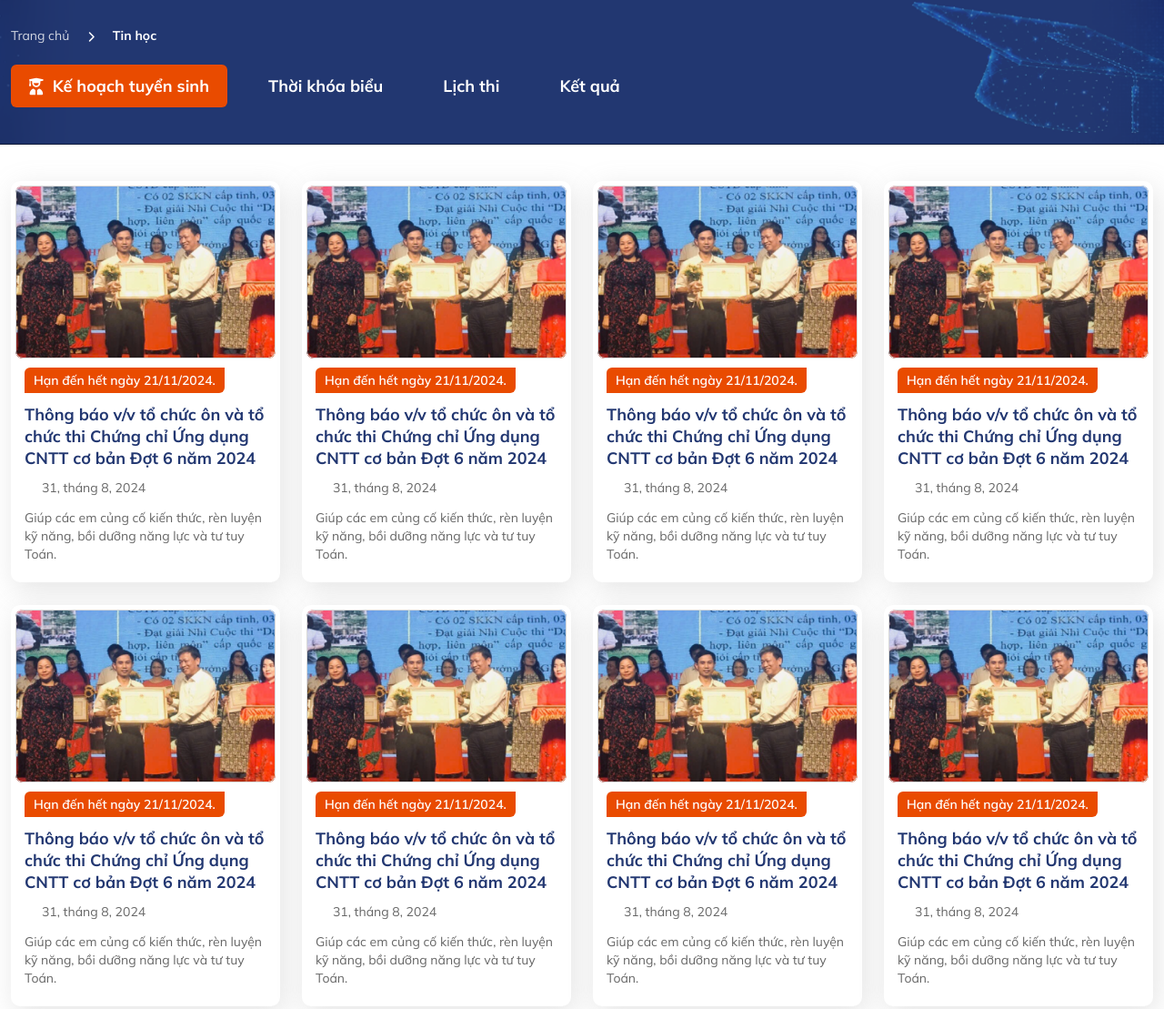
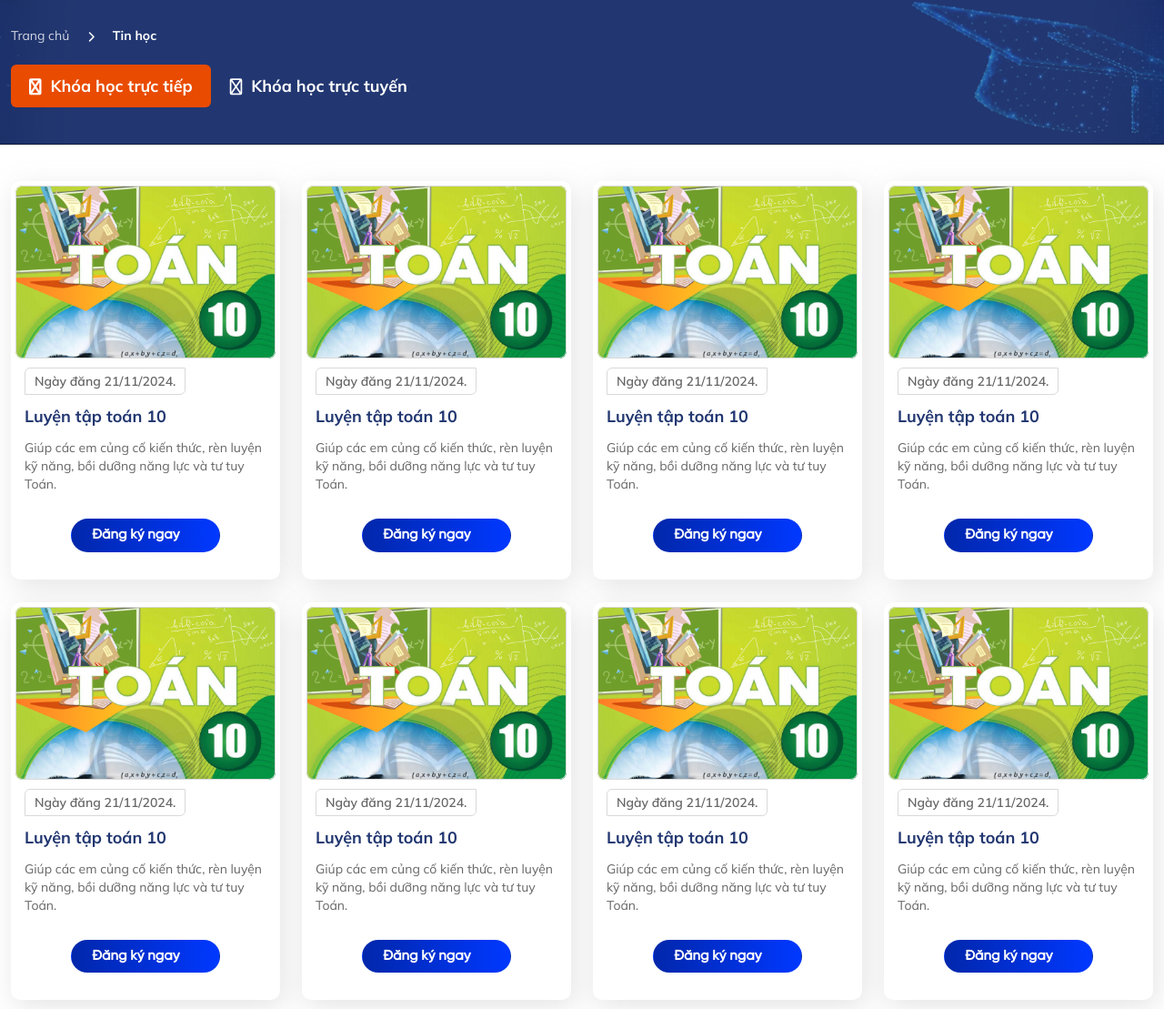
Before and after one commit to quyentt/lamaths, a plain HTML site: page dichvu.html in a window 1280 px wide. Shown: the part 101-1210 px from the top of the page at 91% size. Drawn offline with Linux system fonts and the light colour scheme; a web font is replaced by a local one.

Commit message:
thêm dịch vụ

```diff
--- a/assets/css/styles.css
+++ b/assets/css/styles.css
@@ -1032,6 +1032,9 @@ img {
   background-position: center;
   padding: 40px 0;
 }
+.page-header.page-header-detail {
+  background: url("../images/page-header-detail-bg.png");
+}
 .page-breadecumb ul {
   display: flex;
   align-items: center;
--- a/dichvu.html
+++ b/dichvu.html
@@ -223,40 +223,24 @@
                   class="tab-item active"
                   id="home-tab"
                   data-bs-toggle="tab"
-                  data-bs-target="#kehoachtuyensinh"
+                  data-bs-target="#course_offline"
+                  aria-selected="true"
+                  role="tab"
                 >
-                  <i class="fa-light fa-user-graduate"></i>
-                  <span>Kế hoạch tuyển sinh</span>
+                  <i class="fa-regular fa-screen-users"></i>
+                  <span>Khóa học trực tiếp</span>
                 </div>
                 <div
                   class="tab-item"
-                  class=""
                   id="profile-tab"
                   data-bs-toggle="tab"
-                  data-bs-target="#thoikhoabieu"
+                  data-bs-target="#course_online"
+                  aria-selected="false"
+                  tabindex="-1"
+                  role="tab"
                 >
-                  <i class="fa-light fa-calendar-day"></i>
-                  <span>Thời khóa biểu</span>
-                </div>
-                <div
-                  class="tab-item"
-                  class=""
-                  id="profile-tab"
-                  data-bs-toggle="tab"
-                  data-bs-target="#lichthi"
-                >
-                  <i class="fa-light fa-calendar-lines-pen"></i>
-                  <span>Lịch thi</span>
-                </div>
-                <div
-                  class="tab-item"
-                  class=""
-                  id="profile-tab"
-                  data-bs-toggle="tab"
-                  data-bs-target="#ketqua"
-                >
-                  <i class="fa-light fa-file-signature"></i>
-                  <span>Kết quả</span>
+                  <i class="fa-regular fa-chalkboard-user"></i>
+                  <span>Khóa học trực tuyến</span>
                 </div>
               </div>
             </div>
@@ -265,197 +249,197 @@
         <div class="page-content">
           <div class="container-app">
             <div class="tab-content">
-              <div class="tab-pane fade show active" id="kehoachtuyensinh">
+              <div class="tab-pane fade show active" id="course_offline">
                 <div class="row">
-                  <div
-                    class="col-12 col-md-6 col-lg-3 course-item service-item"
-                  >
+                  <div class="col-12 col-md-6 col-lg-3 course-item">
                     <div class="course-inner">
                       <a href="#" class="image">
-                        <img src="assets/images/newimg.png" alt="" />
+                        <img
+                          src="assets/images/book/banner-toan-lop10.png"
+                          alt=""
+                        />
                       </a>
                       <div class="meta">
-                        <div class="date">Hạn đến hết ngày 21/11/2024.</div>
-                        <div class="title">
-                          Thông báo v/v tổ chức ôn và tổ chức thi Chứng chỉ Ứng
-                          dụng CNTT cơ bản Đợt 6 năm 2024
-                        </div>
-                        <div class="date-post">
-                          <i class="fa-light fa-calendar-day"></i>
-                          <span>31, tháng 8, 2024</span>
-                        </div>
+                        <div class="date">Ngày đăng 21/11/2024.</div>
+                        <div class="title">Luyện tập toán 10</div>
                         <p>
                           Giúp các em củng cố kiến thức, rèn luyện kỹ năng, bồi
                           dưỡng năng lực và tư tuy Toán.
                         </p>
+                        <div class="d-flex justify-content-center has-btn">
+                          <a href="#" class="btn">
+                            <span>Đăng ký ngay</span>
+                            <i class="fa-light fa-arrow-right"></i>
+                          </a>
+                        </div>
                       </div>
                     </div>
                   </div>
-                  <div
-                    class="col-12 col-md-6 col-lg-3 course-item service-item"
-                  >
+                  <div class="col-12 col-md-6 col-lg-3 course-item">
                     <div class="course-inner">
                       <a href="#" class="image">
-                        <img src="assets/images/newimg.png" alt="" />
+                        <img
+                          src="assets/images/book/banner-toan-lop10.png"
+                          alt=""
+                        />
                       </a>
                       <div class="meta">
-                        <div class="date">Hạn đến hết ngày 21/11/2024.</div>
-                        <div class="title">
-                          Thông báo v/v tổ chức ôn và tổ chức thi Chứng chỉ Ứng
-                          dụng CNTT cơ bản Đợt 6 năm 2024
-                        </div>
-                        <div class="date-post">
-                          <i class="fa-light fa-calendar-day"></i>
-                          <span>31, tháng 8, 2024</span>
-                        </div>
+                        <div class="date">Ngày đăng 21/11/2024.</div>
+                        <div class="title">Luyện tập toán 10</div>
                         <p>
                           Giúp các em củng cố kiến thức, rèn luyện kỹ năng, bồi
                           dưỡng năng lực và tư tuy Toán.
                         </p>
+                        <div class="d-flex justify-content-center has-btn">
+                          <a href="#" class="btn">
+                            <span>Đăng ký ngay</span>
+                            <i class="fa-light fa-arrow-right"></i>
+                          </a>
+                        </div>
                       </div>
                     </div>
                   </div>
-                  <div
-                    class="col-12 col-md-6 col-lg-3 course-item service-item"
-                  >
+                  <div class="col-12 col-md-6 col-lg-3 course-item">
                     <div class="course-inner">
                       <a href="#" class="image">
-                        <img src="assets/images/newimg.png" alt="" />
+                        <img
+                          src="assets/images/book/banner-toan-lop10.png"
+                          alt=""
+                        />
                       </a>
                       <div class="meta">
-                        <div class="date">Hạn đến hết ngày 21/11/2024.</div>
-                        <div class="title">
-                          Thông báo v/v tổ chức ôn và tổ chức thi Chứng chỉ Ứng
-                          dụng CNTT cơ bản Đợt 6 năm 2024
-                        </div>
-                        <div class="date-post">
-                          <i class="fa-light fa-calendar-day"></i>
-                          <span>31, tháng 8, 2024</span>
-                        </div>
+                        <div class="date">Ngày đăng 21/11/2024.</div>
+                        <div class="title">Luyện tập toán 10</div>
                         <p>
                           Giúp các em củng cố kiến thức, rèn luyện kỹ năng, bồi
                           dưỡng năng lực và tư tuy Toán.
                         </p>
+                        <div class="d-flex justify-content-center has-btn">
+                          <a href="#" class="btn">
+                            <span>Đăng ký ngay</span>
+                            <i class="fa-light fa-arrow-right"></i>
+                          </a>
+                        </div>
                       </div>
                     </div>
                   </div>
-                  <div
-                    class="col-12 col-md-6 col-lg-3 course-item service-item"
-                  >
+                  <div class="col-12 col-md-6 col-lg-3 course-item">
                     <div class="course-inner">
                       <a href="#" class="image">
-                        <img src="assets/images/newimg.png" alt="" />
+                        <img
+                          src="assets/images/book/banner-toan-lop10.png"
+                          alt=""
+                        />
                       </a>
                       <div class="meta">
-                        <div class="date">Hạn đến hết ngày 21/11/2024.</div>
-                        <div class="title">
-                          Thông báo v/v tổ chức ôn và tổ chức thi Chứng chỉ Ứng
-                          dụng CNTT cơ bản Đợt 6 năm 2024
-                        </div>
-                        <div class="date-post">
-                          <i class="fa-light fa-calendar-day"></i>
-                          <span>31, tháng 8, 2024</span>
-                        </div>
+                        <div class="date">Ngày đăng 21/11/2024.</div>
+                        <div class="title">Luyện tập toán 10</div>
                         <p>
                           Giúp các em củng cố kiến thức, rèn luyện kỹ năng, bồi
                           dưỡng năng lực và tư tuy Toán.
                         </p>
+                        <div class="d-flex justify-content-center has-btn">
+                          <a href="#" class="btn">
+                            <span>Đăng ký ngay</span>
+                            <i class="fa-light fa-arrow-right"></i>
+                          </a>
+                        </div>
                       </div>
                     </div>
                   </div>
-                  <div
-                    class="col-12 col-md-6 col-lg-3 course-item service-item"
-                  >
+                  <div class="col-12 col-md-6 col-lg-3 course-item">
                     <div class="course-inner">
                       <a href="#" class="image">
-                        <img src="assets/images/newimg.png" alt="" />
+                        <img
+                          src="assets/images/book/banner-toan-lop10.png"
+                          alt=""
+                        />
                       </a>
                       <div class="meta">
-                        <div class="date">Hạn đến hết ngày 21/11/2024.</div>
-                        <div class="title">
-                          Thông báo v/v tổ chức ôn và tổ chức thi Chứng chỉ Ứng
-                          dụng CNTT cơ bản Đợt 6 năm 2024
-                        </div>
-                        <div class="date-post">
-                          <i class="fa-light fa-calendar-day"></i>
-                          <span>31, tháng 8, 2024</span>
-                        </div>
+                        <div class="date">Ngày đăng 21/11/2024.</div>
+                        <div class="title">Luyện tập toán 10</div>
                         <p>
                           Giúp các em củng cố kiến thức, rèn luyện kỹ năng, bồi
                           dưỡng năng lực và tư tuy Toán.
                         </p>
+                        <div class="d-flex justify-content-center has-btn">
+                          <a href="#" class="btn">
+                            <span>Đăng ký ngay</span>
+                            <i class="fa-light fa-arrow-right"></i>
+                          </a>
+                        </div>
                       </div>
                     </div>
                   </div>
-                  <div
-                    class="col-12 col-md-6 col-lg-3 course-item service-item"
-                  >
+                  <div class="col-12 col-md-6 col-lg-3 course-item">
                     <div class="course-inner">
                       <a href="#" class="image">
-                        <img src="assets/images/newimg.png" alt="" />
+                        <img
+                          src="assets/images/book/banner-toan-lop10.png"
+                          alt=""
+                        />
                       </a>
                       <div class="meta">
-                        <div class="date">Hạn đến hết ngày 21/11/2024.</div>
-                        <div class="title">
-                          Thông báo v/v tổ chức ôn và tổ chức thi Chứng chỉ Ứng
-                          dụng CNTT cơ bản Đợt 6 năm 2024
-                        </div>
-                        <div class="date-post">
-                          <i class="fa-light fa-calendar-day"></i>
-                          <span>31, tháng 8, 2024</span>
-                        </div>
+                        <div class="date">Ngày đăng 21/11/2024.</div>
+                        <div class="title">Luyện tập toán 10</div>
                         <p>
                           Giúp các em củng cố kiến thức, rèn luyện kỹ năng, bồi
                           dưỡng năng lực và tư tuy Toán.
                         </p>
+                        <div class="d-flex justify-content-center has-btn">
+                          <a href="#" class="btn">
+                            <span>Đăng ký ngay</span>
+                            <i class="fa-light fa-arrow-right"></i>
+                          </a>
+                        </div>
                       </div>
                     </div>
                   </div>
-                  <div
-                    class="col-12 col-md-6 col-lg-3 course-item service-item"
-                  >
+                  <div class="col-12 col-md-6 col-lg-3 course-item">
                     <div class="course-inner">
                       <a href="#" class="image">
-                        <img src="assets/images/newimg.png" alt="" />
+                        <img
+                          src="assets/images/book/banner-toan-lop10.png"
+                          alt=""
+                        />
                       </a>
                       <div class="meta">
-                        <div class="date">Hạn đến hết ngày 21/11/2024.</div>
-                        <div class="title">
-                          Thông báo v/v tổ chức ôn và tổ chức thi Chứng chỉ Ứng
-                          dụng CNTT cơ bản Đợt 6 năm 2024
-                        </div>
-                        <div class="date-post">
-                          <i class="fa-light fa-calendar-day"></i>
-                          <span>31, tháng 8, 2024</span>
-                        </div>
+                        <div class="date">Ngày đăng 21/11/2024.</div>
+                        <div class="title">Luyện tập toán 10</div>
                         <p>
                           Giúp các em củng cố kiến thức, rèn luyện kỹ năng, bồi
                           dưỡng năng lực và tư tuy Toán.
                         </p>
+                        <div class="d-flex justify-content-center has-btn">
+                          <a href="#" class="btn">
+                            <span>Đăng ký ngay</span>
+                            <i class="fa-light fa-arrow-right"></i>
+                          </a>
+                        </div>
                       </div>
                     </div>
                   </div>
-                  <div
-                    class="col-12 col-md-6 col-lg-3 course-item service-item"
-                  >
+                  <div class="col-12 col-md-6 col-lg-3 course-item">
                     <div class="course-inner">
                       <a href="#" class="image">
-                        <img src="assets/images/newimg.png" alt="" />
+                        <img
+                          src="assets/images/book/banner-toan-lop10.png"
+                          alt=""
+                        />
                       </a>
                       <div class="meta">
-                        <div class="date">Hạn đến hết ngày 21/11/2024.</div>
-                        <div class="title">
-                          Thông báo v/v tổ chức ôn và tổ chức thi Chứng chỉ Ứng
-                          dụng CNTT cơ bản Đợt 6 năm 2024
-                        </div>
-                        <div class="date-post">
-                          <i class="fa-light fa-calendar-day"></i>
-                          <span>31, tháng 8, 2024</span>
-                        </div>
+                        <div class="date">Ngày đăng 21/11/2024.</div>
+                        <div class="title">Luyện tập toán 10</div>
                         <p>
                           Giúp các em củng cố kiến thức, rèn luyện kỹ năng, bồi
                           dưỡng năng lực và tư tuy Toán.
                         </p>
+                        <div class="d-flex justify-content-center has-btn">
+                          <a href="#" class="btn">
+                            <span>Đăng ký ngay</span>
+                            <i class="fa-light fa-arrow-right"></i>
+                          </a>
+                        </div>
                       </div>
                     </div>
                   </div>
@@ -476,85 +460,29 @@
                   </ul>
                 </div>
               </div>
-              <div class="tab-pane fade" id="thoikhoabieu">
+              <div class="tab-pane fade" id="course_online">
                 <div class="row">
-                  <div
-                    class="col-12 col-md-6 col-lg-3 course-item service-item"
-                  >
+                  <div class="col-12 col-md-6 col-lg-3 course-item">
                     <div class="course-inner">
                       <a href="#" class="image">
-                        <img src="assets/images/newimg.png" alt="" />
+                        <img
+                          src="assets/images/book/banner-toan-lop10.png"
+                          alt=""
+                        />
                       </a>
                       <div class="meta">
-                        <div class="date">Hạn đến hết ngày 21/11/2024.</div>
-                        <div class="title">
-                          Thông báo v/v tổ chức ôn và tổ chức thi Chứng chỉ Ứng
-                          dụng CNTT cơ bản Đợt 6 năm 2024
-                        </div>
-                        <div class="date-post">
-                          <i class="fa-light fa-calendar-day"></i>
-                          <span>31, tháng 8, 2024</span>
-                        </div>
+                        <div class="date">Ngày đăng 21/11/2024.</div>
+                        <div class="title">Luyện tập toán 10</div>
                         <p>
                           Giúp các em củng cố kiến thức, rèn luyện kỹ năng, bồi
                           dưỡng năng lực và tư tuy Toán.
                         </p>
-                      </div>
-                    </div>
-                  </div>
-                </div>
-              </div>
-              <div class="tab-pane fade" id="lichthi">
-                <div class="row">
-                  <div
-                    class="col-12 col-md-6 col-lg-3 course-item service-item"
-                  >
-                    <div class="course-inner">
-                      <a href="#" class="image">
-                        <img src="assets/images/newimg.png" alt="" />
-                      </a>
-                      <div class="meta">
-                        <div class="date">Hạn đến hết ngày 21/11/2024.</div>
-                        <div class="title">
-                          Thông báo v/v tổ chức ôn và tổ chức thi Chứng chỉ Ứng
-                          dụng CNTT cơ bản Đợt 6 năm 2024
+                        <div class="d-flex justify-content-center has-btn">
+                          <a href="#" class="btn">
+                            <span>Đăng ký ngay</span>
+                            <i class="fa-light fa-arrow-right"></i>
+                          </a>
                         </div>
-                        <div class="date-post">
-                          <i class="fa-light fa-calendar-day"></i>
-                          <span>31, tháng 8, 2024</span>
-                        </div>
-                        <p>
-                          Giúp các em củng cố kiến thức, rèn luyện kỹ năng, bồi
-                          dưỡng năng lực và tư tuy Toán.
-                        </p>
-                      </div>
-                    </div>
-                  </div>
-                </div>
-              </div>
-              <div class="tab-pane fade" id="ketqua">
-                <div class="row">
-                  <div
-                    class="col-12 col-md-6 col-lg-3 course-item service-item"
-                  >
-                    <div class="course-inner">
-                      <a href="#" class="image">
-                        <img src="assets/images/newimg.png" alt="" />
-                      </a>
-                      <div class="meta">
-                        <div class="date">Hạn đến hết ngày 21/11/2024.</div>
-                        <div class="title">
-                          Thông báo v/v tổ chức ôn và tổ chức thi Chứng chỉ Ứng
-                          dụng CNTT cơ bản Đợt 6 năm 2024
-                        </div>
-                        <div class="date-post">
-                          <i class="fa-light fa-calendar-day"></i>
-                          <span>31, tháng 8, 2024</span>
-                        </div>
-                        <p>
-                          Giúp các em củng cố kiến thức, rèn luyện kỹ năng, bồi
-                          dưỡng năng lực và tư tuy Toán.
-                        </p>
                       </div>
                     </div>
                   </div>
```
Also changed, not shown: dichvu-chitiet.html (+1 -1 lines), assets/images/page-header-detail-bg.png (added).
